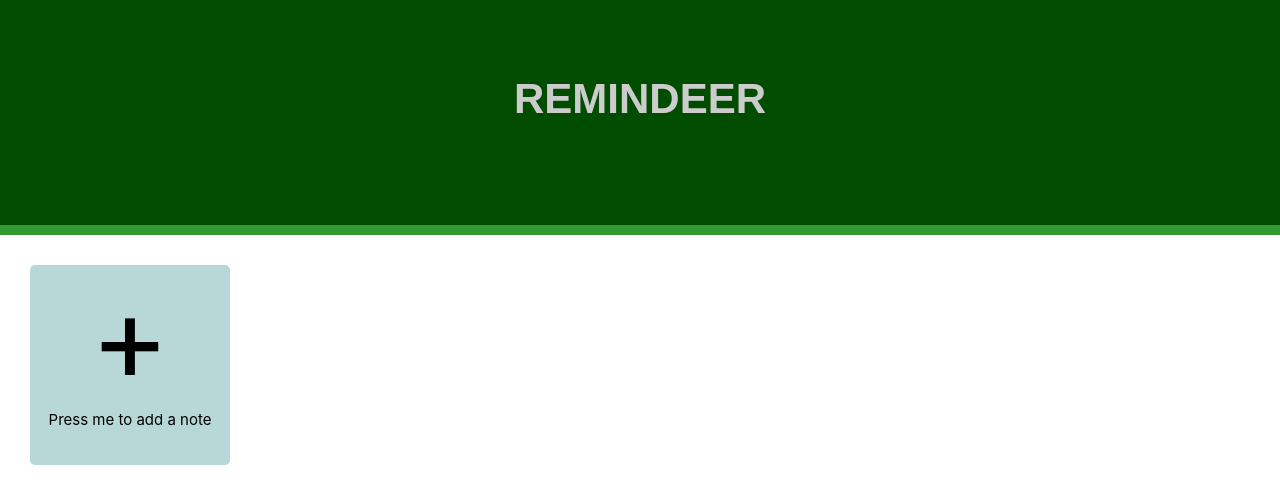
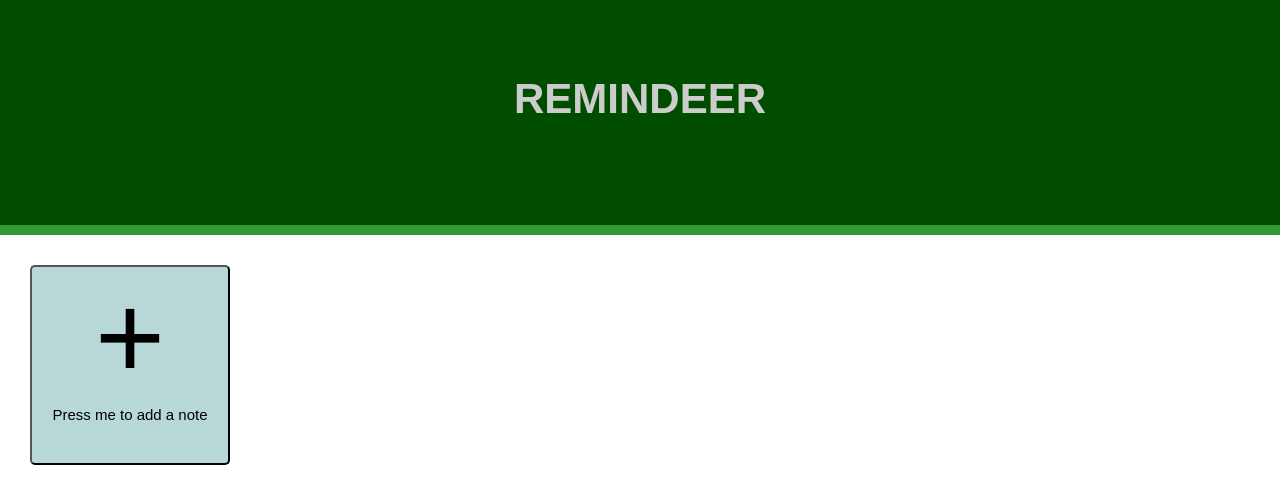
Before and after one commit to viktor-enzell/Pinboard, a React (Create React App) app in the folder client/: page / in a window 1280 px wide. Shown: the top 504 px of the page. Built offline with nearby package versions, Linux system fonts and the light colour scheme; no server answers.

Commit message:
hover added

```diff
--- a/client/src/components/AddButton/index.js
+++ b/client/src/components/AddButton/index.js
@@ -7,25 +7,26 @@ class AddButton extends React.PureComponent {
     const Span = styled.span`
       font-size: 120px;
 
-
-
-
     `;
 
     const B = styled.span`
       font-size: 15px;
 
-
     `;
 
-    const Wrapper = styled.div`
+
+    const Wrapper = styled.button`
     width: 200px;
     height: 200px;
     background: #B8D8D8;
+    outline: none;
     border-radius: 5px;
     display: flex;
     flex-direction: column;
     align-items: center;
+    &:hover {
+    background: #92bcbc;
+    }
     `;
 
 
--- a/client/src/containers/MainPage/index.js
+++ b/client/src/containers/MainPage/index.js
@@ -19,6 +19,7 @@ class MainPage extends React.PureComponent {
         <Header />
         <Background>
           <AddButton />
+
         </Background>
       </div>
     );
```
